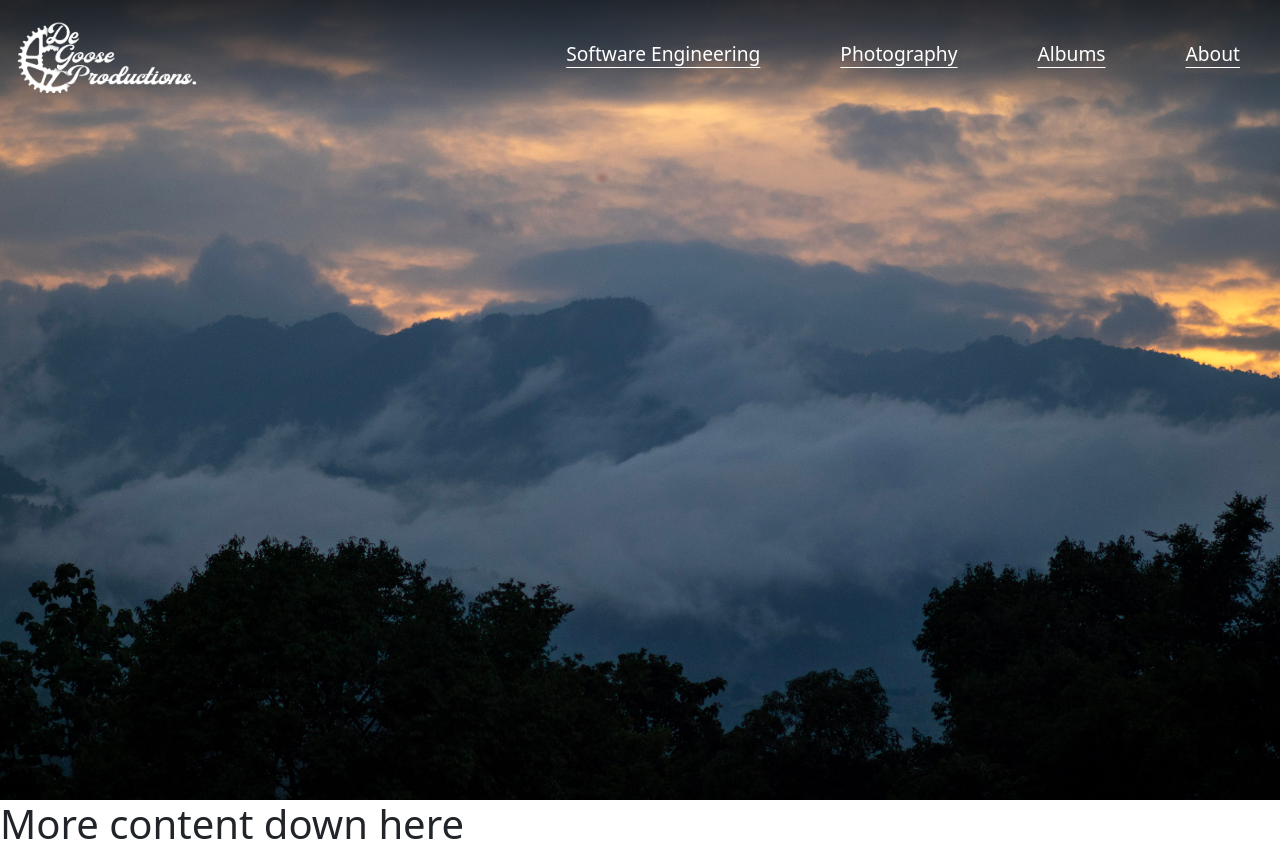
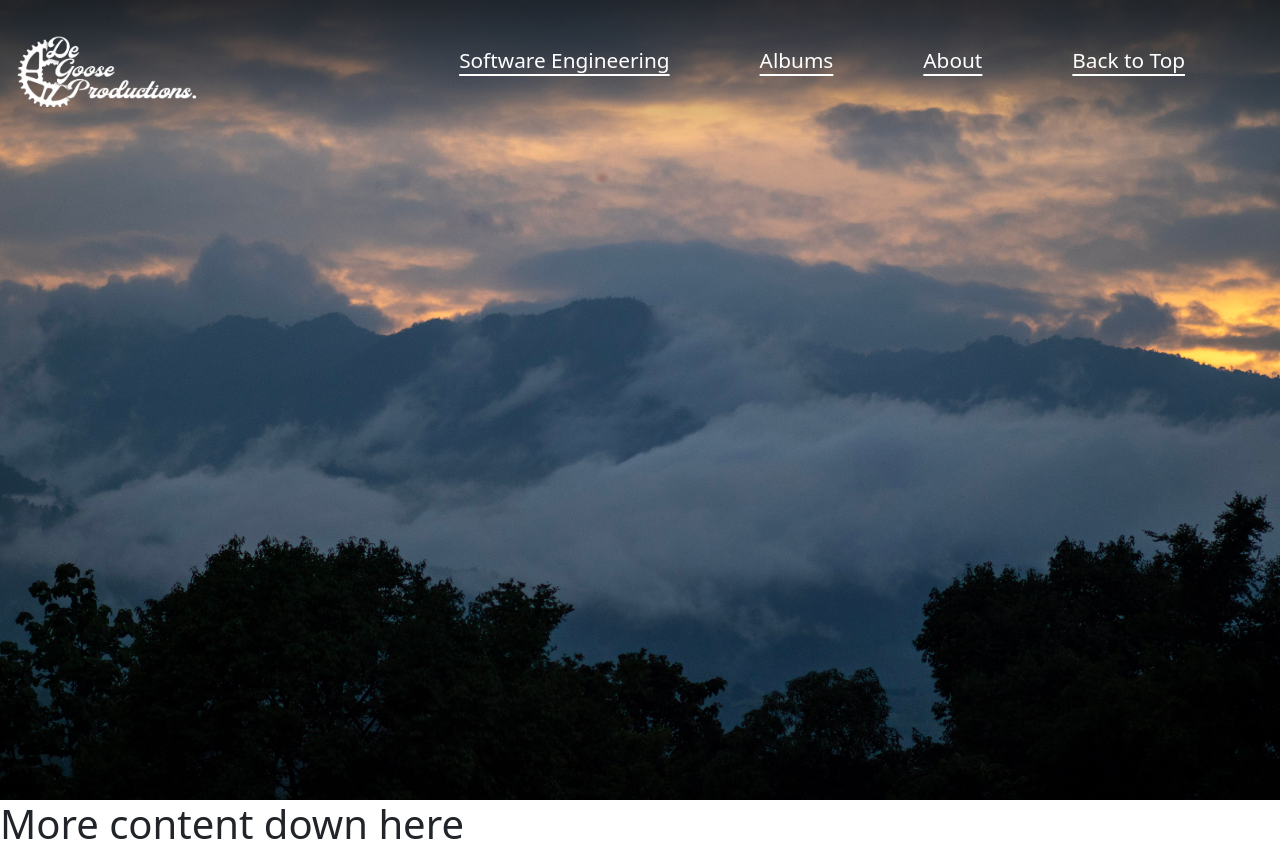
Before and after one commit to Gooozeee/PhotoFrontEnd, a React (Vite) app in the folder PhotoFrontEnd/: page / in a window 1280 px wide. Built offline with nearby package versions, Linux system fonts and the light colour scheme.

Commit message:
Feat: Updates to list

```diff
--- a/PhotoFrontEnd/src/components/NavBar.tsx
+++ b/PhotoFrontEnd/src/components/NavBar.tsx
@@ -11,9 +11,9 @@ function NavBar() {
       />
       <ul className="menu">
         <li>Software Engineering</li>
-        <li>Photography</li>
         <li>Albums</li>
         <li>About</li>
+        <li>Back to Top</li>
       </ul>
     </div>
   );
--- a/PhotoFrontEnd/src/styles/navBarStyles.css
+++ b/PhotoFrontEnd/src/styles/navBarStyles.css
@@ -9,24 +9,26 @@
 .menu {
     list-style-type: none;
     padding: 0;
-    margin: 0;
+    margin-right: 50px;
     display: flex;
 }
 
 .menu li {
-    margin: 40px;
-    font-size: 120%;
+    margin: 45px;
+    font-size: 130%;
     color: white;
     cursor: pointer;
     opacity: 100%;
     text-decoration: underline;
     text-underline-offset: 6px;
-    transition: 0.2s;
+    font-weight: 250;
+    transition: 0.3s;
 }
 
 .menu li:hover {
     color: rgba(1, 1, 1, 1);
-    transform: scale(1.1);
+    font-weight: 350;
+    transform: scale(1.2);
 }
 
 .topBanner {
```
